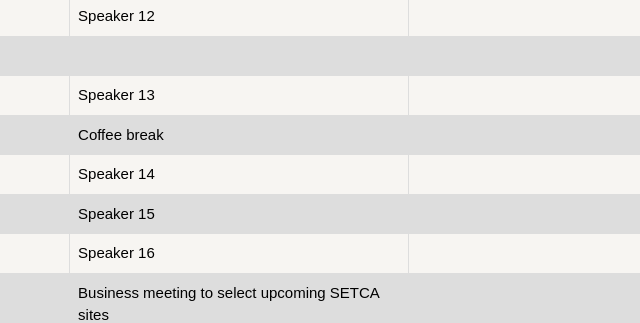
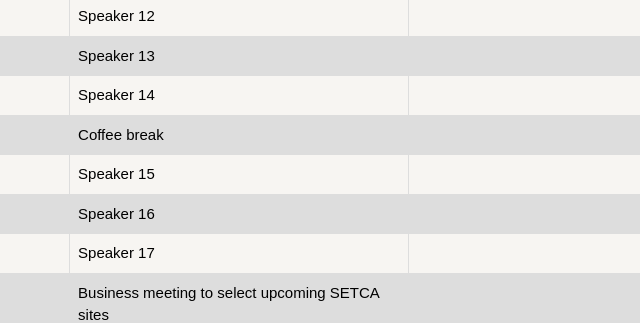
Before and after one commit to csutton7/setca2023, a plain HTML site: page index.html in a window 1280 px wide. Shown: the part 1946-2269 px from the top of the page, 382-1022 px from the left. Drawn offline with Linux system fonts and the light colour scheme.

Commit message:
Update index.html

```diff
--- a/index.html
+++ b/index.html
@@ -272,14 +272,14 @@ Tentative Conference Schedule
 
           <tr>
             <td>9:30 a.m. - 10:00 a.m.</td>
-            <td> 	<br>
+            <td> 	Speaker 13 <br>
                 </td>
             <td>  </td>
           </tr>
 
           <tr>
             <td>10:00 a.m. - 10:30 a.m.</td>
-            <td> Speaker 13 <br>
+            <td> Speaker 14 <br>
                 </td>
             <td>  </td>
           </tr>
@@ -294,20 +294,20 @@ Tentative Conference Schedule
 
           <tr>
             <td>10:45 a.m. - 11:15 a.m.</td>
-            <td> Speaker 14 <br>
+            <td> Speaker 15 <br>
                 </td>
             <td> </td>
           </tr>
 
           <tr>
             <td>11:15 a.m. - 11:35 a.m.</td>
-            <td>  Speaker 15 <br>
+            <td>  Speaker 16 <br>
                 </td>
             <td> </td>
           </tr>
           <tr>
             <td>11:35 a.m. - 11:55 a.m.</td>
-            <td> Speaker 16 <br>
+            <td> Speaker 17 <br>
                 </td>
             <td> </td>
           </tr>
```
